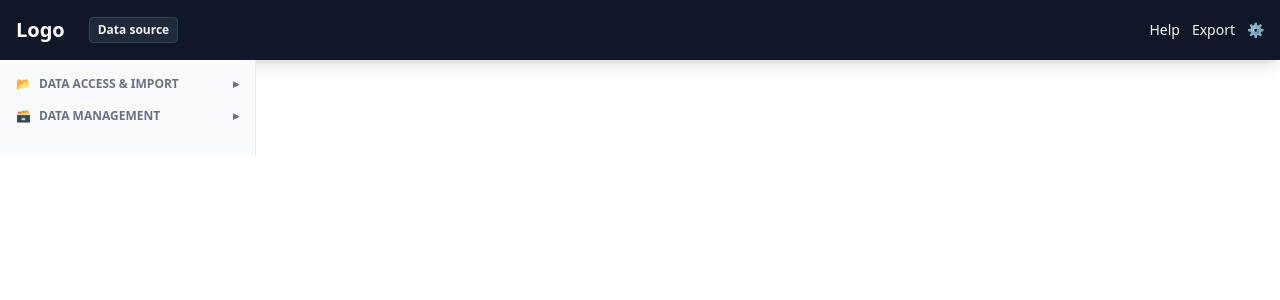
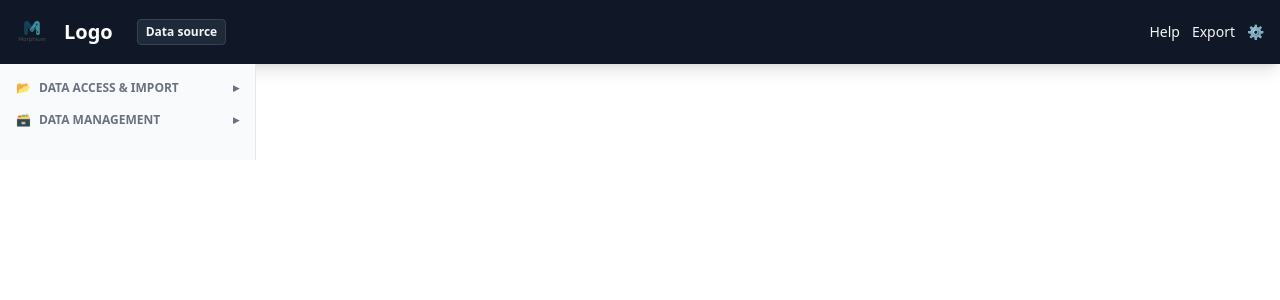
Before and after one commit to Tomosius/Morphium, a Next.js app in the folder frontend/: page / in a window 1280 px wide. Shown: the top 300 px of the page. Built offline with nearby package versions, Linux system fonts and the light colour scheme.

Commit message:
Top Navigation added App Logo

```diff
--- a/frontend/src/components/navigation/TopNav.tsx
+++ b/frontend/src/components/navigation/TopNav.tsx
@@ -2,6 +2,8 @@
 
 import React from "react";
 import MobileMenuButton from "@/components/navigation/MobileNavButton";
+import Image from 'next/image';
+import Logo from '@/components/img/Logo.png';
 
 export default function TopNav() {
     return (
@@ -12,19 +14,24 @@ export default function TopNav() {
             {/* LEFT side */}
             <div className="flex flex-row items-center gap-4 min-w-0 whitespace-nowrap">
                 <MobileMenuButton />
+                <Image
+                    src={Logo}
+                    alt="My Logo"
+                    width={32}
+                    height={32}
+                    className="h-8 w-8 object-contain"
+                />
                 <span className="text-xl font-bold text-white">Logo</span>
                 <span className="ml-2 bg-gray-800 text-gray-100 rounded px-2 py-1 text-xs font-semibold border border-gray-700 hidden md:block">
-          Data source
-        </span>
+                    Data source
+                </span>
             </div>
+
             {/* RIGHT side */}
             <div className="flex flex-row gap-3 items-center text-sm min-w-0 whitespace-nowrap">
                 <button className="hover:text-gray-300">Help</button>
                 <button className="hover:text-gray-300">Export</button>
-                <a
-                    href="/settings"
-                    className="hover:text-gray-300"
-                >
+                <a href="/settings" className="hover:text-gray-300">
                     ⚙️ <span className="sr-only">Settings</span>
                 </a>
             </div>
```
Also changed, not shown: frontend/src/components/img/Logo.png (added).
